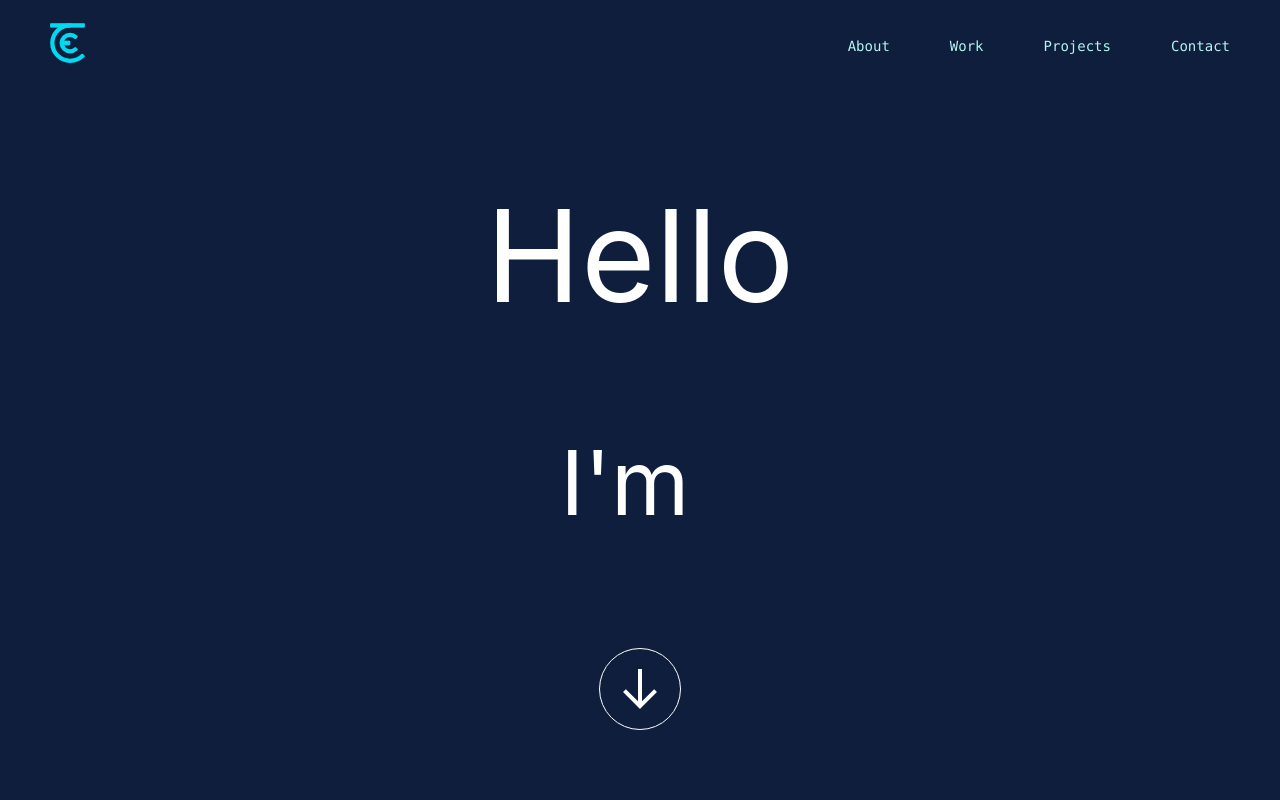
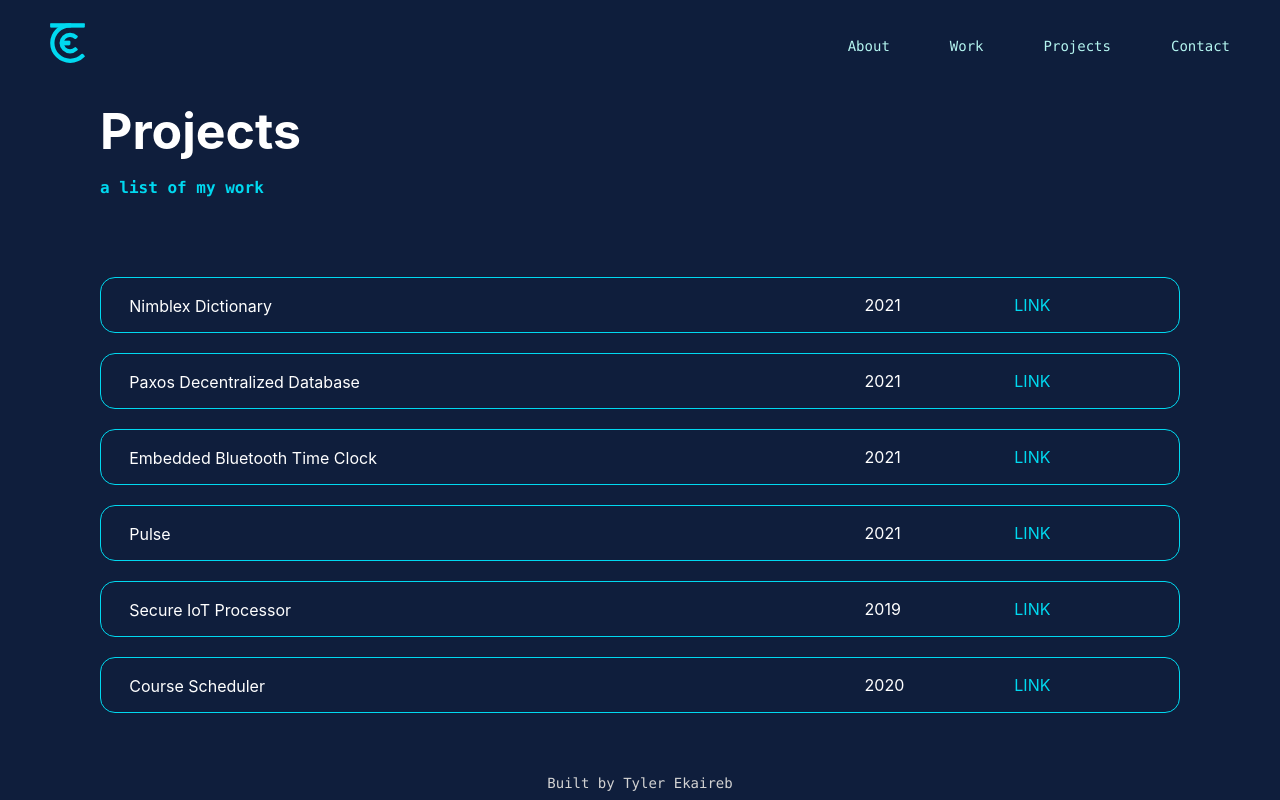
Before and after one commit to tekaireb/tekaireb.github.io, a React (Create React App) app: page /projects in a window 1280 px wide. Shown: the top 800 px of the page. Built offline with nearby package versions, Linux system fonts and the light colour scheme.

Commit message:
Added page router and created full projects list page

```diff
--- a/package.json
+++ b/package.json
@@ -10,6 +10,7 @@
     "gh-pages": "^3.1.0",
     "react": "^17.0.2",
     "react-dom": "^17.0.2",
+    "react-router-dom": "^5.2.0",
     "react-scripts": "4.0.3",
     "web-vitals": "^1.1.1"
   },
--- /dev/null
+++ b/src/components/ProjectsList.js
@@ -0,0 +1,44 @@
+import React, {useState} from 'react';
+import '../styles/ProjectsPage.css';
+
+function ProjectsListItem(props) {
+    let project = props.project;
+
+    const [open, set_open] = useState(false);
+
+    return (
+        <div className='project_item'>
+            <div className='project_item_header' onClick={() => set_open(!open)}>
+                <div data-title="Title" className={'project_item_title ' + (open ? 'open' : '')}>{project.title}</div>
+                <div data-title="Year">{project.start_date.slice(-4)}</div> {/* Date format: {MONTH} {DAY}, {YEAR} */}
+                <div data-title="Links">
+                    <a href={project.link}>LINK</a>
+                </div>
+            </div>
+            <div className={'project_item_content ' + (open ? 'open' : '')}>
+                {project.description.map(line => <span>{line}<br /></span>)}
+            </div>
+        </div>
+    );
+}
+
+export default function ProjectsList(props) {
+    return (
+        <div className='projects_list'>
+            {props.projects.map(project => <ProjectsListItem project={project} />
+                // <div className='project_item'>
+                //     <div className='project_item_header'>
+                //         <div data-title="Title" className='project_item_title'>{project.title}</div>
+                //         <div data-title="Year">{project.start_date.slice(-4)}</div> {/* Date format: {MONTH} {DAY}, {YEAR} */}
+                //         <div data-title="Links">
+                //             <a href={project.link}>LINK</a>
+                //         </div>
+                //     </div>
+                //     <div className='project_item_content'>
+
+                //     </div>
+                // </div>
+            )}
+        </div>
+    );
+}
--- /dev/null
+++ b/src/components/ProjectsPage.js
@@ -0,0 +1,27 @@
+import React, { useState } from 'react';
+
+import '../styles/App.css';
+import ProjectsData from "../content/projects.json";
+
+import Menu from './Menu';
+import ProjectsList from './ProjectsList';
+import Footer from './sections/Footer';
+
+export default function ProjectsPage() {
+    // Hold open/close state for sidebar menu (mobile only)
+    const [menu_open, set_menu_open] = useState(false);
+
+    return (
+        <div className="projects_page">
+            <Menu menu_open={menu_open} set_menu_open={set_menu_open} />
+            <div className={'content ' + (menu_open ? 'blur' : '')}>
+                <header>
+                    <h1 className='projects_header'>Projects</h1>
+                    <h3 className='projects_subheader'><code>a list of my work</code></h3>
+                </header>
+                <ProjectsList projects={ProjectsData} />
+                <Footer />
+            </div>
+        </div>
+    );
+}
--- a/src/components/sections/Projects.js
+++ b/src/components/sections/Projects.js
@@ -6,7 +6,7 @@ export default function Projects(props) {
     return (
         <div className='projects' id='projects'>
             <h1>Projects</h1>
-            <h3 className='projects_subheader'><code><a href='https://github.com/tekaireb/'>view more on GitHub</a></code></h3>
+            <h3 className='projects_subheader'><code><a href='/projects'>view more projects</a></code></h3>
             <div className='projects_grid'>
                 {props.projects.map(project => <Project project={project} />)}
             </div>
--- a/src/index.js
+++ b/src/index.js
@@ -1,15 +1,29 @@
 import React from 'react';
 import ReactDOM from 'react-dom';
+import { Route, BrowserRouter as Router } from 'react-router-dom';
+
 import './styles/index.css';
 import App from './components/App';
+import ProjectsPage from './components/ProjectsPage';
 import reportWebVitals from './reportWebVitals';
 
-ReactDOM.render(
-  <React.StrictMode>
-    <App />
-  </React.StrictMode>,
-  document.getElementById('root')
-);
+// ReactDOM.render(
+//   <React.StrictMode>
+//     <App />
+//   </React.StrictMode>,
+//   document.getElementById('root')
+// );
+
+const routes = (
+  <Router>
+    <>
+      <Route exact path="/" component={App} />
+      <Route path="/projects" component={ProjectsPage} />
+    </>
+  </Router>
+)
+
+ReactDOM.render(routes, document.getElementById('root'));
 
 // If you want to start measuring performance in your app, pass a function
 // to log results (for example: reportWebVitals(console.log))
--- /dev/null
+++ b/src/styles/ProjectsPage.css
@@ -0,0 +1,86 @@
+.projects_page {
+    padding: 50px 100px;
+    min-height: 100vh;
+    display: flex;
+    justify-content: center;
+    flex-direction: column;
+}
+
+.projects_page * {
+    transition-duration: 0.5s;
+}
+
+.projects_header {
+    font-size: 50px;
+    margin-bottom: 15px;
+}
+
+.projects_subheader {
+    font-size: 16px;
+    color: #00d9f0;
+    margin-bottom: 80px;
+}
+
+.project_item {
+    margin-bottom: 20px;
+    border: 1px solid #00d9f0;
+    border-radius: 15px;
+}
+
+.project_item_header {
+    display: flex;
+    flex-direction: row;
+    flex-wrap: wrap;
+    align-items: center;
+
+    padding: 15px;
+}
+
+.project_item_header:hover {
+    cursor: pointer;
+}
+
+.project_item_header > * {
+    flex: 1;
+}
+
+.project_item_title {
+    flex: 5;
+}
+
+.project_item_title::before {
+    content: '+';
+    font-size: 20px;
+    opacity: 0;
+    transition-duration: 0.5s;
+}
+
+.project_item_title.open::before {
+    rotate: 360deg;
+    content: '-';
+}
+
+.project_item:hover .project_item_title::before {
+    margin: 0 10px;
+    opacity: 1;
+}
+
+.project_item_content {
+    max-height: 0;
+    overflow: hidden;
+    transition-duration: 1s;
+}
+
+.project_item_content.open {
+    max-height: 100vh;
+    padding: 20px;
+}
+
+.row .cell:before {
+    content: attr(data-title);
+    font-size: 10px;
+    font-weight: bold;
+    text-transform: uppercase;
+    color: #00d9f0;
+    display: block;
+}
```
Also changed, not shown: 22 other files (tests, documents, lock files or other folders).
